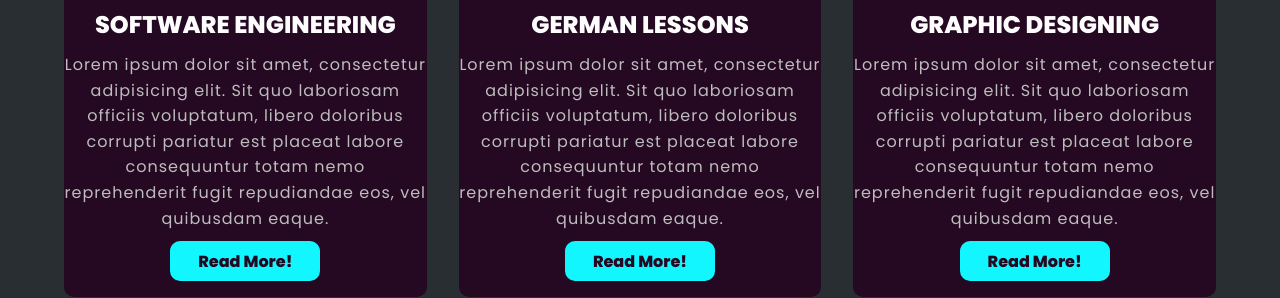
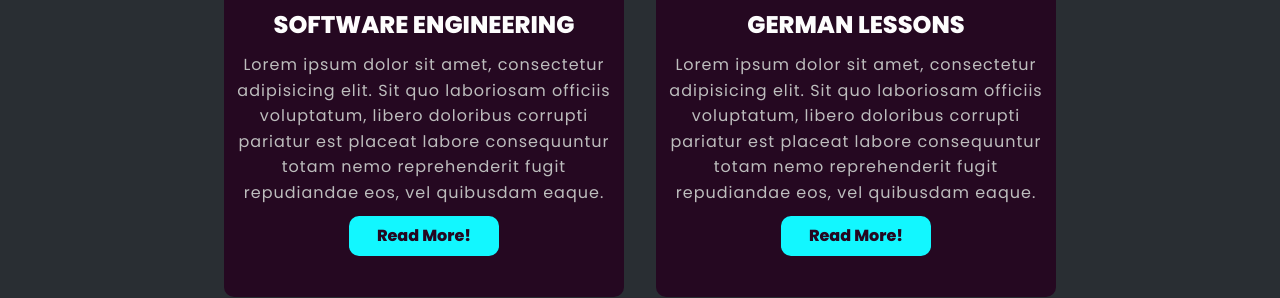
Before and after one commit to Lenix2021/SEDs, a plain HTML site: page aboutus.html in a window 1280 px wide. Shown: the part 1023-1321 px from the top of the page. Drawn offline with nearby package versions, Linux system fonts and the light colour scheme.

Commit message:
fixed some errors

```diff
--- a/aboutus.css
+++ b/aboutus.css
@@ -110,7 +110,7 @@ section{
     display: flex;
     justify-content: center;
     align-items: center;
-    /* flex-wrap: wrap; */
+    flex-wrap: wrap;
 }
 
 
@@ -175,7 +175,7 @@ section{
     align-items: center;
     gap: 2em;
     margin-top: 30px;
-    /* flex-wrap: wrap; */
+    flex-wrap: wrap;
 }
 
 .offer1{
@@ -216,7 +216,7 @@ section{
     line-height: 1.6;
     text-align: center;
     word-wrap: break-word;
-    /* flex-wrap: wrap; */
+    flex-wrap: wrap;
     display: flex;
     justify-content: center;
     align-items: center;
```
